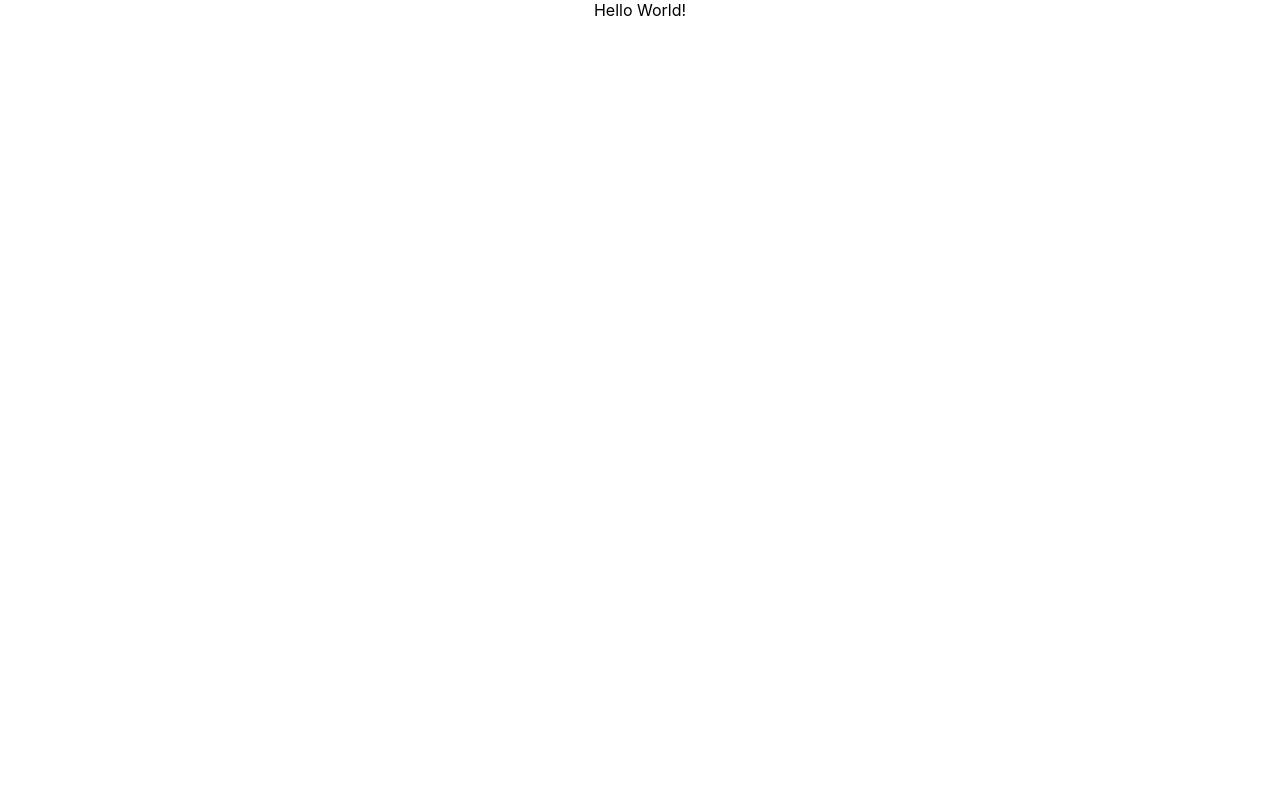
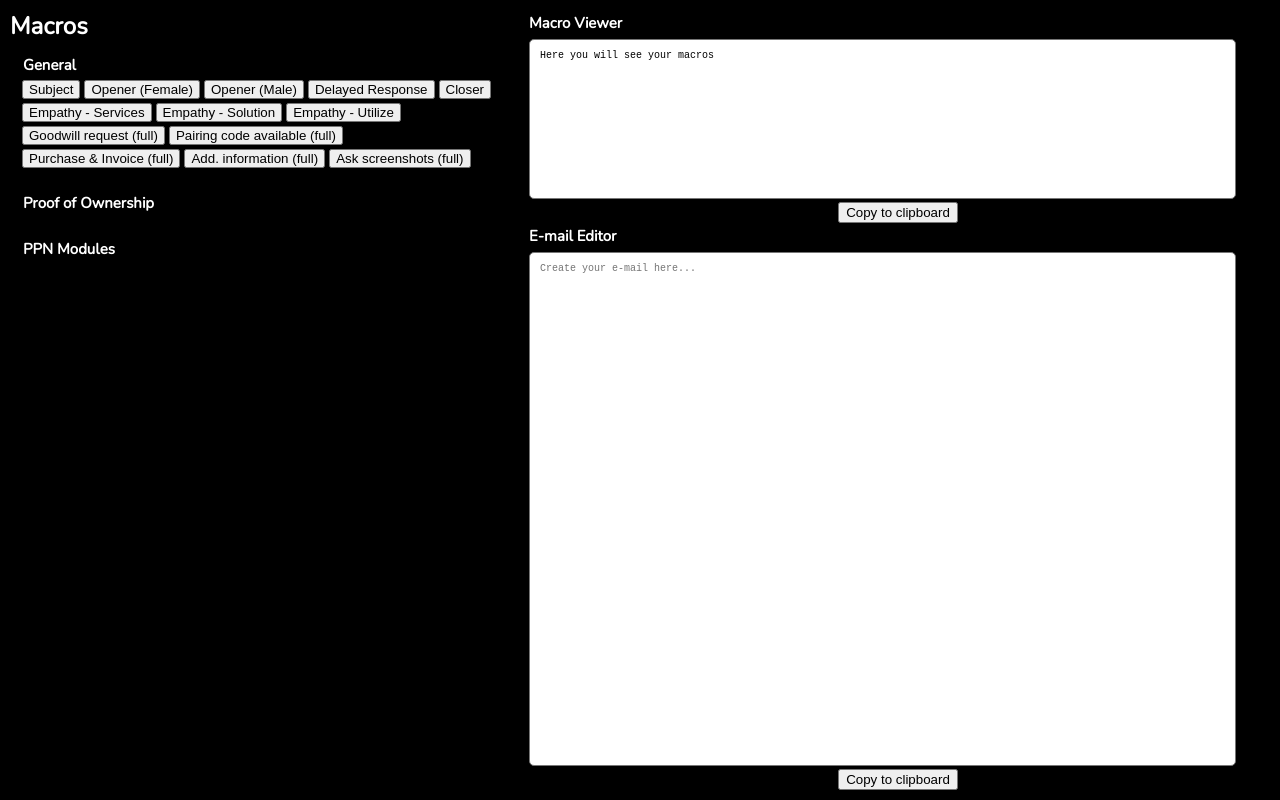
Before and after one commit to mapsalgado92/macro-editor, a React (Create React App) app: page / in a window 1280 px wide. Built offline with nearby package versions, Linux system fonts and the light colour scheme; the HTML template or start-up script is replaced by a standard one.

Commit message:
"Initial completion"

```diff
--- a/package.json
+++ b/package.json
@@ -7,6 +7,7 @@
     "@testing-library/react": "^11.2.2",
     "@testing-library/user-event": "^12.2.2",
     "react": "^17.0.1",
+    "react-copy-to-clipboard": "^5.0.2",
     "react-dom": "^17.0.1",
     "react-scripts": "4.0.1",
     "web-vitals": "^0.2.4"
--- a/public/index.html
+++ b/public/index.html
@@ -11,6 +11,9 @@
     />
 
     <link rel="manifest" href="%PUBLIC_URL%/manifest.json" />
+    <link rel="stylesheet" href="https://maxcdn.bootstrapcdn.com/font-awesome/4.7.0/css/font-awesome.min.css">
+    <link rel="preconnect" href="https://fonts.gstatic.com">
+    <link href="https://fonts.googleapis.com/css2?family=Nunito:wght@200&display=swap" rel="stylesheet">
 
     <title>React App</title>
   </head>
--- a/src/App.css
+++ b/src/App.css
@@ -1,3 +1,66 @@
 .App {
-  text-align: center;
+  display: flex;
+  flex-direction: row;
+  width: 100vw;
+  height: 100vh;
+  align-items: stretch;
+  background-color: black;
+  color: white;
+  font-family: 'Nunito', sans-serif;;
 }
+
+/*Selector*/
+#macro-selector {
+  width: 40%;
+  padding: 10px;
+  display: flex;
+  flex-direction: column;
+}
+
+.select-type-wrapper{
+  margin: 10px;
+}
+
+/*Viewer-Editor*/
+#viewer-editor {
+  display: flex;
+  flex-direction: column;
+  padding: 10px;
+  display: flex;
+  width: 60%;
+}
+
+#macro-viewer {
+  height: 30%;
+}
+
+#editor {
+  height: 100%;
+}
+
+#copy-viewer {
+  margin: 0 auto;
+  align-self: center;
+}
+
+
+textarea {
+  margin: 0;
+  resize: none;
+  width: 95%;
+  margin: 3px;
+  border-radius: 5px;
+  box-sizing: border-box;
+  padding: 10px;
+  font-size: 10px;
+}
+
+/*General*/
+h5 {
+  margin: 3px;
+  font-size: 15px;
+}
+
+h2 {
+  margin: 0;
+}
--- a/src/App.js
+++ b/src/App.js
@@ -1,11 +1,74 @@
+import React from 'react';
+import SelectButton from './SelectButton';
 import './App.css';
+import { macrosGen, macrosPoo, macrosPpn} from './macros.js';
+import {CopyToClipboard} from 'react-copy-to-clipboard';
 
-function App() {
-  return (
+class App extends React.Component {
+  constructor(props){
+    super(props);
+    this.state ={
+      language: "ES",
+      selected: 'Here you will see your macros',
+      contents: "",
+      macros: {
+        general: macrosGen,
+        poo: macrosPoo,
+        ppn: macrosPpn
+      }
+    }
+  }
+
+  handleSelect = (macro) => {
+    this.setState({selected: macro});
+  }
+
+  handleEditEditor = (e) => {
+    this.setState({contents: e.target.value})
+  }
+
+  handleEditViewer = (e) => {
+    this.setState({selected: e.target.value})
+  }
+
+  render () {
+    return(
     <div className="App">
-      Hello World!
+      <div id="macro-selector">
+        <h2>Macros</h2>
+        {renderMacros("General", this.state.macros.general, this.handleSelect)}
+        {renderMacros("Proof of Ownership", this.state.macros.poo, this.handleSelect)}
+        {renderMacros("PPN Modules", this.state.macros.ppn, this.handleSelect)}
+      </div>
+      <div id="viewer-editor">
+        <h5>Macro Viewer</h5>
+        <textarea id="macro-viewer" onChange={this.handleEditViewer} value={this.state.selected} />
+        <CopyToClipboard id="copy-viewer" text={this.state.selected}><button>Copy to clipboard</button></CopyToClipboard>
+        <h5>E-mail Editor</h5>
+        <textarea id="editor" onChange={this.handleEditEditor} placeholder="Create your e-mail here..."/>
+        <CopyToClipboard id="copy-viewer" text={this.state.contents}><button>Copy to clipboard</button></CopyToClipboard>
+      </div>
     </div>
-  );
+    )
+  }
 }
 
+const renderMacros = (typeStr, macros, hFunc) => {
+  return(
+    <div id={typeStr} className={"select-type-wrapper"}>
+      <h5>{typeStr}</h5>
+      <div className={"select-wrapper"}>{macros.map((macro)=> <SelectButton macro={macro} handleSelect={hFunc}/>)}</div>
+    </div>
+  )
+}
+
+/*const renderSubworkflowBranch = (subworkflow, hFunc, currentId) => {
+  return (
+    <div>
+      {subworkflow.branch.map((branch, index) => <Branch id={"b" + index} condition={branch.condition} targetId={branch.targetId} currentId={currentId} handleBranch={hFunc}/>)}
+    </div>
+  )
+}*/
+
+
 export default App;
--- /dev/null
+++ b/src/SelectButton.css
@@ -0,0 +1,4 @@
+.select-button{
+    margin: 2px;
+    padding: 0px 5px;
+}
--- /dev/null
+++ b/src/SelectButton.js
@@ -0,0 +1,9 @@
+import React from 'react'
+import './SelectButton.css'
+
+//Receives a 'title', a 'macro' and a handling function 'handleClick'
+export default function SelectButton(props) {
+    return (
+        <button id={props.macro.title} onClick={()=>props.handleSelect(props.macro.text)} className="select-button">{props.macro.title}</button>
+    )
+}
--- /dev/null
+++ b/src/macros.js
@@ -0,0 +1,23 @@
+export const macrosGen = [
+    {title: "Subject", text: "Su consulta sobre xxxtemaxxx del xxxfechaxxx del 2020 (xxxcasexxx)"},
+    {title: "Opener (Female)", text: "Estimado Sra. xxxapellidoxxx,\n\nGracias por contactar a Porsche.\n\nEn referencia a su consulta del día xxxfechaxxx, "},
+    {title: "Opener (Male)", text: "Estimado Sr. xxxapellidoxxx,\n\nGracias por contactar a Porsche.\n\nEn referencia a su consulta del día xxxfechaxxx,\n"},
+    {title: "Delayed Response", text: "Por favor acepte nuestras más sinceras disculpas por la demora en la respuesta. Le estamos agradecidos por su paciencia y lamentamos las posibles molestias causadas.\n"},
+    {title: "Closer", text: "En caso de que tenga alguna futura consulta, no dude en ponerse en contacto con nosotros.\n\nSaludos cordiales,\nSu equipo Porsche.\n"},
+    {title: "Empathy - Services", text: "Siento mucho que su servicio xxxservicioxxx no esté funcionando correctamente. "},
+    {title: "Empathy - Solution", text: "Estamos aquí para ayudarlo a encontrar una solución para su situación.\n"},
+    {title: "Empathy - Utilize", text: "Siento mucho que no pueda utilizar xxxutilixxx"},
+    {title: "Goodwill request (full)", text:"xxxopenerxxx, nos gustaría informarle de que hemos enviado su solicitud de xxxreembxxxcompensxxx al departamento responsable.\nNuestros compañeros revisarán el caso y tan pronto el pedido sea procesado será notificado por correo electrónico y en su portal My Porsche.\n\nLamentamos los inconvenientes ocasionados y agradecemos su comprensión y paciencia en este asunto.\n\nEn caso de que tenga alguna futura consulta, no dude en ponerse en contacto con nosotros.\n\nSaludos cordiales,\nSu equipo Porsche.\n"},
+    {title: "Pairing code available (full)", text:"xxxopenerxxx nos gustaría informarle de que el código de emparejamiento ya se encuentra disponible en su cuenta My Porsche y en la aplicación Porsche Connect.Utilice este código para conectar la pantalla táctil de su vehículo (PCM) con la aplicación Porsche Connect.\n\nLamentamos los inconvenientes ocasionados y agradecemos su comprensión y paciencia en este asunto.\n\nEn caso de que tenga alguna futura consulta, no dude en ponerse en contacto con nosotros.\n\nSaludos cordiales,\nSu equipo Porsche.\n"},
+    {title: "Purchase & Invoice (full)", text: "xxxopenerxxx pudimos verificar que su compra se realizó correctamente y que los servicios están activos.\n\nPuede ver y descargar sus facturas en My Porsche > Mis pedidos.\n\nComo nota para uso futuro, tiene la opción de editar su información de facturación antes de completar cualquier compra.\n\nEn caso de que tenga alguna futura consulta, no dude en ponerse en contacto con nosotros.\n\nSaludos cordiales,\nSu equipo Porsche.\n"},
+    {title: "Add. information (full)", text: "xxxopenerxxx para que le podamos dar más asistencia en este caso, necesitaremos que nos proporcione la siguiente información:\n\n- Porsche ID (correo electrónico asociado a la cuenta) \n- Primer y último nombre.\n\nEn caso de que tenga alguna futura consulta, no dude en ponerse en contacto con nosotros.\n\nSaludos cordiales,\nSu equipo Porsche.\n"},
+    {title: "Ask screenshots (full)", text:"xxxopenerxxx nos gustaría pedirle disculpas por las molestias causadas.\nPara que nuestro departamento técnico pueda atender su solicitud, por favor envíenos las capturas de pantalla, en donde se pueda ver la hora y el mensaje de error si es posible.\nAdemás de las siguientes informaciones:\n - Versión de la App. \n- Sistema (IOS, Android …)\n - URL (SOLO em caso de ordenador)\nEnviaremos la información a nuestros compañeros y le informaremos acerca del estado del proceso.\nGracias por su comprensión y cooperación.\nSu equipo Porsche.\nSaludos cordiales.\n"}
+];
+
+export const macrosPoo = [
+
+];
+
+export const macrosPpn = [
+
+]
```
Also changed, not shown: src/CopyButton.js (added, +15 -0 lines), 2 other files (tests, documents, lock files or other folders).
